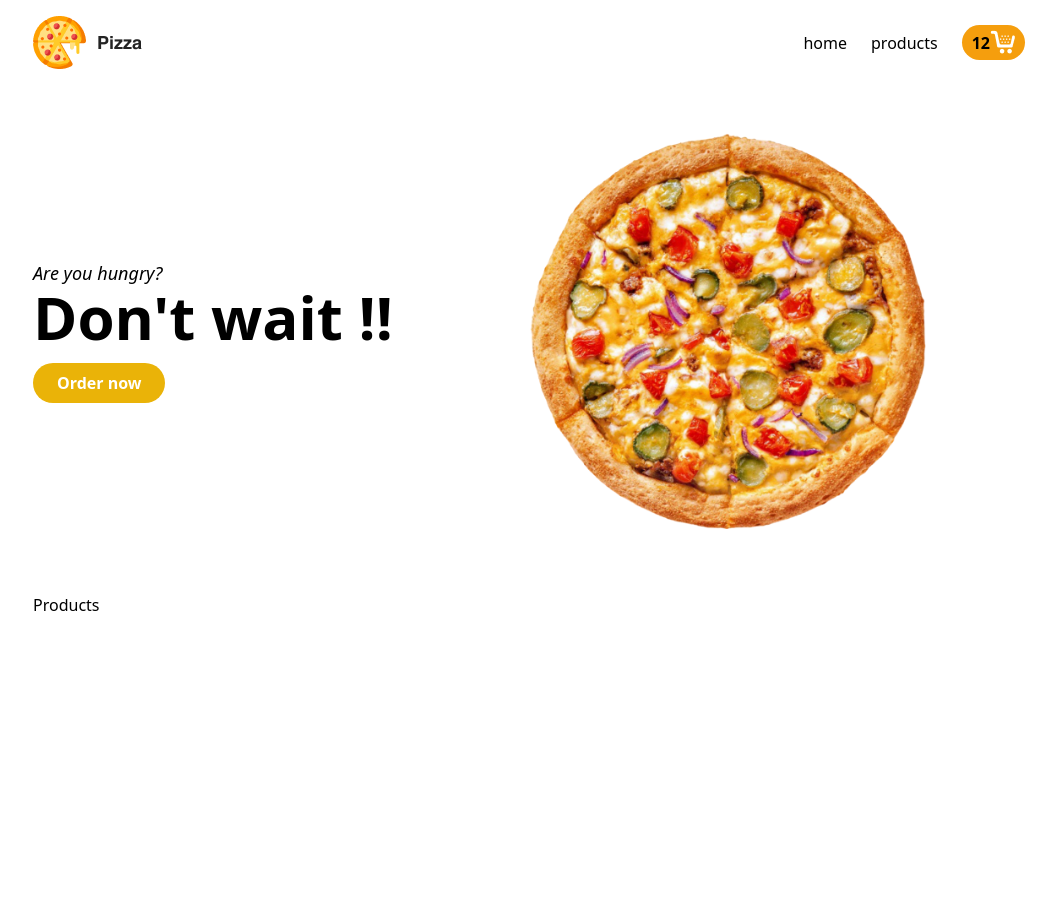
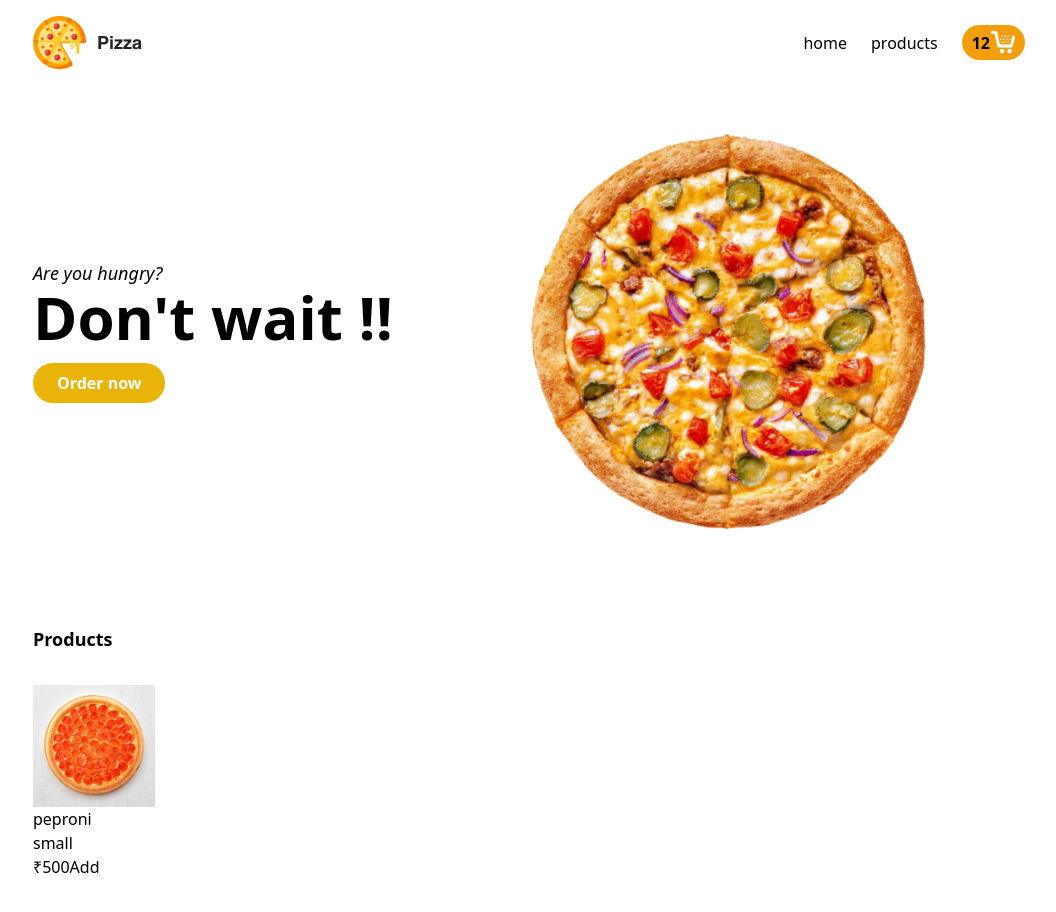
Before and after one commit to builtbysuraj/pizza, a React (Vite) app: page / in a window 1280 px wide. Shown: the top 912 px of the page, without its empty margins (111-1167 px from the left). Before the commit the page ends 800 px from the top, so only its background shows below. Built offline with nearby package versions, Linux system fonts and the light colour scheme.

Commit message:
added single product list

```diff
--- a/src/App.jsx
+++ b/src/App.jsx
@@ -3,6 +3,7 @@ import Navigaiton from "./components/Navigaiton";
 import Home from "./pages/Home";
 import Cart from "./pages/Cart";
 import Products from "./pages/Products";
+import SingleProduct from './pages/SingleProduct'
 
 const App = () => {
   return (
@@ -11,6 +12,7 @@ const App = () => {
       <Routes>
         <Route path="/" element={<Home />} />
         <Route path="/products" element={<Products />} />
+        <Route path="/products/:_id" element={<SingleProduct />} />
         <Route path="/cart" element={<Cart />} />
       </Routes>
     </Router>
--- a/src/pages/Home.jsx
+++ b/src/pages/Home.jsx
@@ -3,7 +3,7 @@ import Products from "./Products";
 const Home = () => {
   return (
     <>
-      <div className="hero py-16">
+      <main className="hero py-16">
         <div className="container flex items-center justify-between">
           <div className="w-1/2">
             <h6 className="text-lg">
@@ -18,8 +18,8 @@ const Home = () => {
             <img className="w-4/5" src="/img/pizza.png" alt="" />
           </div>
         </div>
-      </div>
-      <div>
+      </main>
+      <div className="mt-4">
         <Products />
       </div>
     </>
--- a/src/pages/Products.jsx
+++ b/src/pages/Products.jsx
@@ -1,8 +1,22 @@
-
 const Products = () => {
   return (
-    <div>Products</div>
-  )
-}
+    <div className="container mx-auto pb-24">
+      <h1 className="text-lg font-bold my-8">Products</h1>
+      <div className="grid grid-cols-5 my-8 gap-24">
+        <div>
+          <img src="/img/peproni.jpg" alt="pizza-products" />
+          <div className="">
+            <div>peproni</div>
+            <div>small</div>
+          </div>
+          <div>
+            <span>₹500</span>
+            <button>Add</button>
+          </div>
+        </div>
+      </div>
+    </div>
+  );
+};
 
-export default Products
+export default Products;
--- /dev/null
+++ b/src/pages/SingleProduct.jsx
@@ -0,0 +1,9 @@
+import React from 'react'
+
+const SingleProduct = () => {
+  return (
+    <div>SingleProduct</div>
+  )
+}
+
+export default SingleProduct
```
